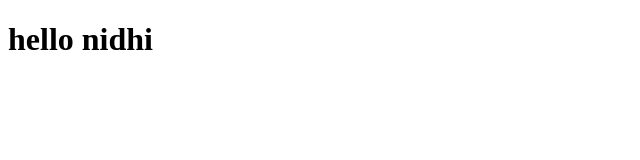
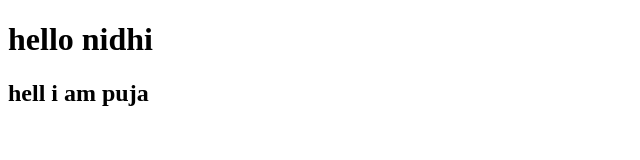
Before and after one commit to Nidhi334/3-girl-coder, a plain HTML site: page index.html in a window 1280 px wide. Shown: the whole page, without its empty margins (0-640 px from the left). Drawn offline with Linux system fonts and the light colour scheme.

Commit message:
hello my self puja

```diff
--- a/index.html
+++ b/index.html
@@ -8,6 +8,7 @@
 <body>
 
     <h1>hello nidhi</h1>
+    <h2>hell i am puja</h2>
 
 </body>
 </html>
```
